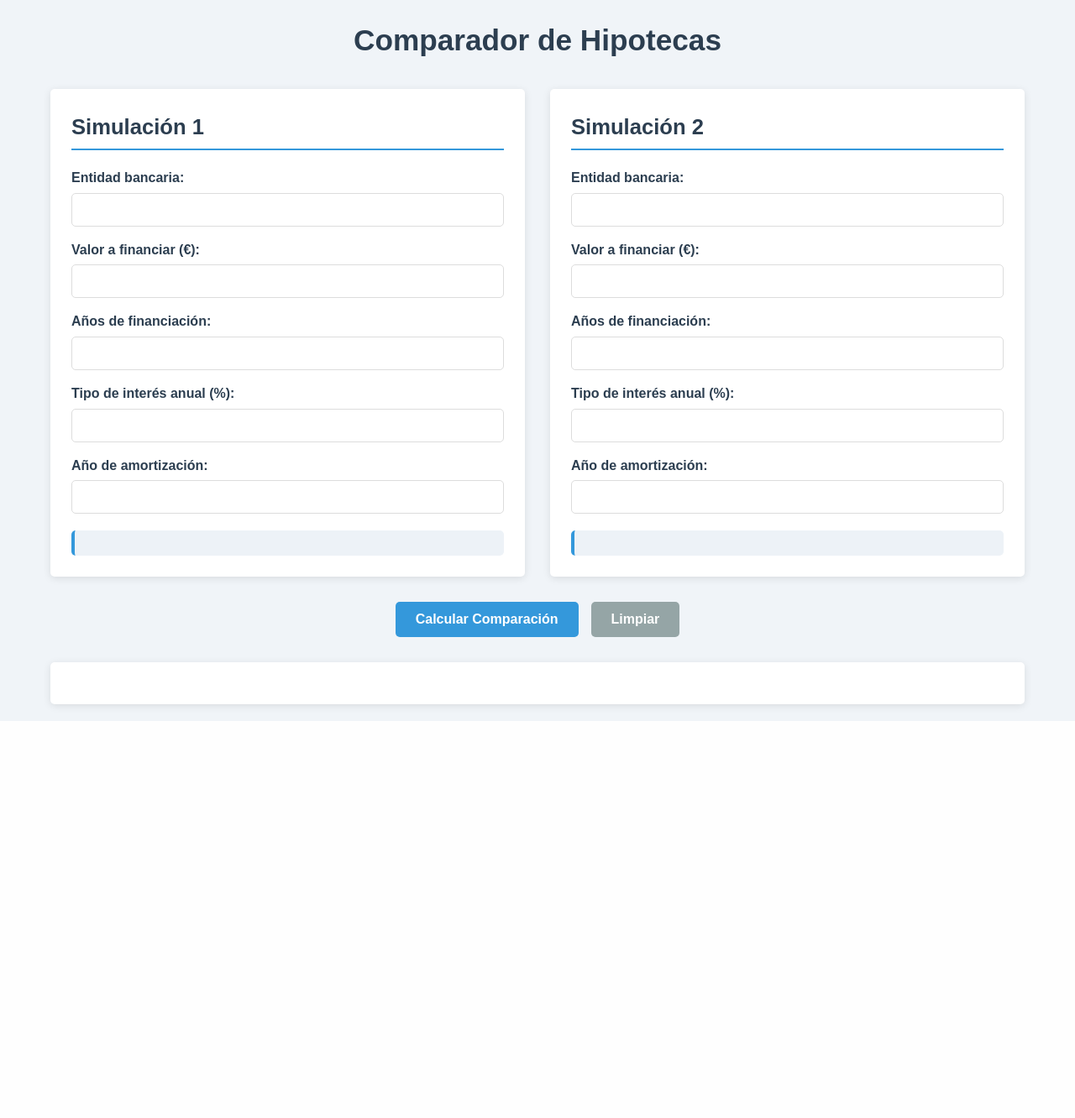
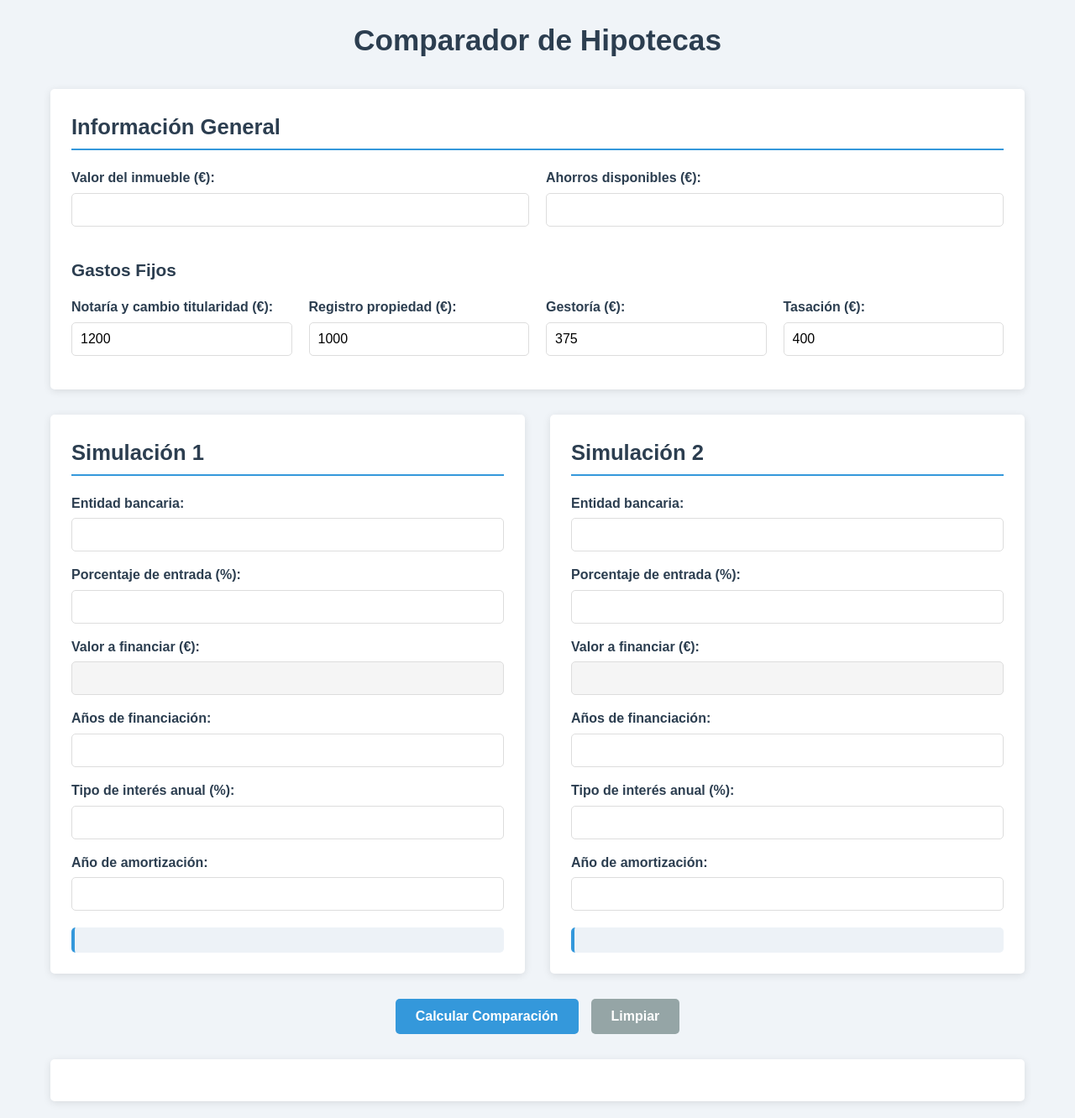
Before and after one commit to CarlosAtalaya/CalculadoraHipoteca, a Flask app: page / in a window 1280 px wide. Shown: the whole page at 84% size. Before the commit the page ends 859 px from the top, so only its background shows below. Run offline with Flask 3, Linux system fonts and the light colour scheme.

Commit message:
Version estable muy buena

```diff
--- a/app.py
+++ b/app.py
@@ -52,9 +52,24 @@ def index():
 
 @app.route('/calcular', methods=['POST'])
 def calcular():
+    # Obtener datos generales
+    valor_inmueble = request.form.get('valor_inmueble', '')
+    ahorros = request.form.get('ahorros', '')
+    notaria = request.form.get('notaria', '')
+    registro = request.form.get('registro', '')
+    gestoria = request.form.get('gestoria', '')
+    tasacion = request.form.get('tasacion', '')
+
+    # Calcular gastos fijos
+    try:
+        gastos_fijos = float(notaria) + float(registro) + float(gestoria) + float(tasacion)
+    except ValueError:
+        gastos_fijos = 0
+
     # Obtener datos del formulario para ambas simulaciones
     # Simulación 1
     nombre_entidad1 = request.form.get('entidad1', '')
+    entrada_porcentaje1 = request.form.get('entrada_porcentaje1', '')
     valor1 = request.form.get('valor1', '')
     anios1 = request.form.get('anios1', '')
     interes1 = request.form.get('interes1', '')
@@ -62,6 +77,7 @@ def calcular():
 
     # Simulación 2
     nombre_entidad2 = request.form.get('entidad2', '')
+    entrada_porcentaje2 = request.form.get('entrada_porcentaje2', '')
     valor2 = request.form.get('valor2', '')
     anios2 = request.form.get('anios2', '')
     interes2 = request.form.get('interes2', '')
@@ -77,6 +93,7 @@ def calcular():
     if cuota1:
         resultados['simulacion1'] = {
             'entidad': nombre_entidad1,
+            'valor_financiar': float(valor1),
             'cuota': cuota1,
             'total': total1,
             'intereses': intereses1,
@@ -92,6 +109,7 @@ def calcular():
     if cuota2:
         resultados['simulacion2'] = {
             'entidad': nombre_entidad2,
+            'valor_financiar': float(valor2),
             'cuota': cuota2,
             'total': total2,
             'intereses': intereses2,
--- a/static/css/styles.css
+++ b/static/css/styles.css
@@ -45,6 +45,44 @@ h2 {
     padding-bottom: 5px;
 }
 
+h3 {
+    color: var(--primary-color);
+    margin-top: 20px;
+    margin-bottom: 15px;
+    font-size: 1.3rem;
+}
+
+/* Panel de información general */
+.general-info-panel {
+    background-color: white;
+    padding: 25px;
+    border-radius: var(--border-radius);
+    box-shadow: var(--box-shadow);
+    margin-bottom: 30px;
+}
+
+.general-info-container {
+    display: flex;
+    flex-wrap: wrap;
+    gap: 20px;
+}
+
+.general-info-container .form-group {
+    flex: 1;
+    min-width: 200px;
+}
+
+.gastos-fijos-container {
+    display: flex;
+    flex-wrap: wrap;
+    gap: 20px;
+}
+
+.gastos-fijos-container .form-group {
+    flex: 1;
+    min-width: 150px;
+}
+
 .simulaciones-container {
     display: flex;
     flex-wrap: wrap;
@@ -86,6 +124,11 @@ input[type="text"]:focus {
     border-color: var(--secondary-color);
     outline: none;
     box-shadow: 0 0 0 2px rgba(52, 152, 219, 0.2);
+}
+
+input[readonly] {
+    background-color: #f5f5f5;
+    cursor: not-allowed;
 }
 
 .buttons-container {
@@ -196,4 +239,9 @@ button {
     .simulacion-panel {
         width: 100%;
     }
+
+    .general-info-container,
+    .gastos-fijos-container {
+        flex-direction: column;
+    }
 }
--- a/static/js/script.js
+++ b/static/js/script.js
@@ -5,9 +5,111 @@ document.addEventListener('DOMContentLoaded', function() {
     const resultados2 = document.getElementById('resultados2');
     const comparacionResultados = document.getElementById('comparacion-resultados');
 
+    // Elementos para cálculos de valores a financiar
+    const valorInmuebleInput = document.getElementById('valor_inmueble');
+    const ahorrosInput = document.getElementById('ahorros');
+    const notariaInput = document.getElementById('notaria');
+    const registroInput = document.getElementById('registro');
+    const gestoriaInput = document.getElementById('gestoria');
+    const tasacionInput = document.getElementById('tasacion');
+    const entradaPorcentaje1Input = document.getElementById('entrada_porcentaje1');
+    const entradaPorcentaje2Input = document.getElementById('entrada_porcentaje2');
+    const valor1Input = document.getElementById('valor1');
+    const valor2Input = document.getElementById('valor2');
+
+    // Calcular valor a financiar cuando cambian los valores relevantes
+    function actualizarValoresFinanciar() {
+        const valorInmueble = parseFloat(valorInmuebleInput.value) || 0;
+        const ahorros = parseFloat(ahorrosInput.value) || 0;
+        const gastosFijos = calcularGastosFijos();
+
+        // Simulación 1
+        const porcentajeEntrada1 = parseFloat(entradaPorcentaje1Input.value) || 0;
+        const entrada1 = valorInmueble * (porcentajeEntrada1 / 100);
+        const valorFinanciar1 = valorInmueble - entrada1;
+        valor1Input.value = valorFinanciar1;
+
+        // Simulación 2
+        const porcentajeEntrada2 = parseFloat(entradaPorcentaje2Input.value) || 0;
+        const entrada2 = valorInmueble * (porcentajeEntrada2 / 100);
+        const valorFinanciar2 = valorInmueble - entrada2;
+        valor2Input.value = valorFinanciar2;
+
+        // Verificar si los ahorros son suficientes para los gastos y las entradas
+        verificarAhorrosSuficientes();
+    }
+
+    // Calcular el total de gastos fijos
+    function calcularGastosFijos() {
+        const notaria = parseFloat(notariaInput.value) || 0;
+        const registro = parseFloat(registroInput.value) || 0;
+        const gestoria = parseFloat(gestoriaInput.value) || 0;
+        const tasacion = parseFloat(tasacionInput.value) || 0;
+
+        return notaria + registro + gestoria + tasacion;
+    }
+
+    // Verificar si los ahorros son suficientes
+    function verificarAhorrosSuficientes() {
+        const valorInmueble = parseFloat(valorInmuebleInput.value) || 0;
+        const ahorros = parseFloat(ahorrosInput.value) || 0;
+        const gastosFijos = calcularGastosFijos();
+
+        // Simulación 1
+        const porcentajeEntrada1 = parseFloat(entradaPorcentaje1Input.value) || 0;
+        const entrada1 = valorInmueble * (porcentajeEntrada1 / 100);
+        const totalNecesario1 = entrada1 + gastosFijos;
+
+        // Simulación 2
+        const porcentajeEntrada2 = parseFloat(entradaPorcentaje2Input.value) || 0;
+        const entrada2 = valorInmueble * (porcentajeEntrada2 / 100);
+        const totalNecesario2 = entrada2 + gastosFijos;
+
+        // Verificamos para simulación 1
+        if (ahorros < totalNecesario1) {
+            entradaPorcentaje1Input.setCustomValidity(`Los ahorros no son suficientes. Necesitas ${totalNecesario1.toLocaleString('es-ES')} €`);
+        } else {
+            entradaPorcentaje1Input.setCustomValidity('');
+        }
+
+        // Verificamos para simulación 2
+        if (ahorros < totalNecesario2) {
+            entradaPorcentaje2Input.setCustomValidity(`Los ahorros no son suficientes. Necesitas ${totalNecesario2.toLocaleString('es-ES')} €`);
+        } else {
+            entradaPorcentaje2Input.setCustomValidity('');
+        }
+    }
+
+    // Eventos para actualizar valores
+    [valorInmuebleInput, ahorrosInput, entradaPorcentaje1Input, entradaPorcentaje2Input,
+     notariaInput, registroInput, gestoriaInput, tasacionInput].forEach(input => {
+        input.addEventListener('input', actualizarValoresFinanciar);
+    });
+
     // Evento para calcular al enviar el formulario
     formulario.addEventListener('submit', function(e) {
         e.preventDefault();
+
+        // Verificar si los ahorros son suficientes antes de calcular
+        const valorInmueble = parseFloat(valorInmuebleInput.value) || 0;
+        const ahorros = parseFloat(ahorrosInput.value) || 0;
+        const gastosFijos = calcularGastosFijos();
+
+        // Simulación 1
+        const porcentajeEntrada1 = parseFloat(entradaPorcentaje1Input.value) || 0;
+        const entrada1 = valorInmueble * (porcentajeEntrada1 / 100);
+        const totalNecesario1 = entrada1 + gastosFijos;
+
+        // Simulación 2
+        const porcentajeEntrada2 = parseFloat(entradaPorcentaje2Input.value) || 0;
+        const entrada2 = valorInmueble * (porcentajeEntrada2 / 100);
+        const totalNecesario2 = entrada2 + gastosFijos;
+
+        if (ahorros < totalNecesario1 || ahorros < totalNecesario2) {
+            alert('Los ahorros disponibles no son suficientes para cubrir la entrada y los gastos fijos.');
+            return;
+        }
+
         calcularHipotecas();
     });
 
@@ -27,8 +129,8 @@ document.addEventListener('DOMContentLoaded', function() {
     const anioAmortizacion2Input = document.getElementById('anio_amortizacion2');
 
     anioAmortizacion1Input.addEventListener('input', function() {
-        const anios = parseInt(anios1Input.value);
-        const anioAmortizacion = parseInt(anioAmortizacion1Input.value);
+        const anios = parseInt(anios1Input.value) || 0;
+        const anioAmortizacion = parseInt(anioAmortizacion1Input.value) || 0;
 
         if (anioAmortizacion > anios) {
             anioAmortizacion1Input.setCustomValidity('El año de amortización no puede ser mayor que los años de financiación');
@@ -38,8 +140,8 @@ document.addEventListener('DOMContentLoaded', function() {
     });
 
     anioAmortizacion2Input.addEventListener('input', function() {
-        const anios = parseInt(anios2Input.value);
-        const anioAmortizacion = parseInt(anioAmortizacion2Input.value);
+        const anios = parseInt(anios2Input.value) || 0;
+        const anioAmortizacion = parseInt(anioAmortizacion2Input.value) || 0;
 
         if (anioAmortizacion > anios) {
             anioAmortizacion2Input.setCustomValidity('El año de amortización no puede ser mayor que los años de financiación');
@@ -48,19 +150,38 @@ document.addEventListener('DOMContentLoaded', function() {
         }
     });
 
-    // Duplicar valores entre simulaciones
-    document.getElementById('valor1').addEventListener('input', function() {
-        document.getElementById('valor2').value = this.value;
-    });
+    // Duplicar años entre simulaciones
+    anios1Input.addEventListener('input', function() {
+        anios2Input.value = this.value;
 
-    document.getElementById('anios1').addEventListener('input', function() {
-        document.getElementById('anios2').value = this.value;
+        // Actualizar validación de año de amortización
+        const anioAmortizacion2 = parseInt(anioAmortizacion2Input.value) || 0;
+        if (anioAmortizacion2 > parseInt(this.value)) {
+            anioAmortizacion2Input.setCustomValidity('El año de amortización no puede ser mayor que los años de financiación');
+        } else {
+            anioAmortizacion2Input.setCustomValidity('');
+        }
     });
 
     // Función principal para calcular hipotecas
     function calcularHipotecas() {
         // Obtener datos del formulario
         const formData = new FormData(formulario);
+
+        // Añadir información sobre gastos a los resultados
+        const valorInmueble = parseFloat(valorInmuebleInput.value);
+        const ahorros = parseFloat(ahorrosInput.value);
+        const gastosFijos = calcularGastosFijos();
+
+        // Simulación 1
+        const porcentajeEntrada1 = parseFloat(entradaPorcentaje1Input.value);
+        const entrada1 = valorInmueble * (porcentajeEntrada1 / 100);
+        const ahorrosRestantes1 = ahorros - entrada1 - gastosFijos;
+
+        // Simulación 2
+        const porcentajeEntrada2 = parseFloat(entradaPorcentaje2Input.value);
+        const entrada2 = valorInmueble * (porcentajeEntrada2 / 100);
+        const ahorrosRestantes2 = ahorros - entrada2 - gastosFijos;
 
         // Enviar datos al servidor
         fetch('/calcular', {
@@ -73,6 +194,12 @@ document.addEventListener('DOMContentLoaded', function() {
             if (data.simulacion1) {
                 resultados1.innerHTML = `
                     <p><strong>Entidad bancaria:</strong> ${data.simulacion1.entidad}</p>
+                    <p><strong>Valor inmueble:</strong> ${valorInmueble.toLocaleString('es-ES')} €</p>
+                    <p><strong>Entrada (${porcentajeEntrada1}%):</strong> ${entrada1.toLocaleString('es-ES')} €</p>
+                    <p><strong>Gastos fijos:</strong> ${gastosFijos.toLocaleString('es-ES')} €</p>
+                    <p><strong>Desembolso inicial:</strong> ${(entrada1 + gastosFijos).toLocaleString('es-ES')} €</p>
+                    <p><strong>Ahorros restantes:</strong> ${ahorrosRestantes1.toLocaleString('es-ES')} €</p>
+                    <p><strong>Valor a financiar:</strong> ${data.simulacion1.valor_financiar.toLocaleString('es-ES')} €</p>
                     <p><strong>Cuota mensual:</strong> ${data.simulacion1.cuota.toLocaleString('es-ES')} €</p>
                     <p><strong>Total pagado:</strong> ${data.simulacion1.total.toLocaleString('es-ES')} €</p>
                     <p><strong>Total intereses:</strong> ${data.simulacion1.intereses.toLocaleString('es-ES')} €</p>
@@ -88,6 +215,12 @@ document.addEventListener('DOMContentLoaded', function() {
             if (data.simulacion2) {
                 resultados2.innerHTML = `
                     <p><strong>Entidad bancaria:</strong> ${data.simulacion2.entidad}</p>
+                    <p><strong>Valor inmueble:</strong> ${valorInmueble.toLocaleString('es-ES')} €</p>
+                    <p><strong>Entrada (${porcentajeEntrada2}%):</strong> ${entrada2.toLocaleString('es-ES')} €</p>
+                    <p><strong>Gastos fijos:</strong> ${gastosFijos.toLocaleString('es-ES')} €</p>
+                    <p><strong>Desembolso inicial:</strong> ${(entrada2 + gastosFijos).toLocaleString('es-ES')} €</p>
+                    <p><strong>Ahorros restantes:</strong> ${ahorrosRestantes2.toLocaleString('es-ES')} €</p>
+                    <p><strong>Valor a financiar:</strong> ${data.simulacion2.valor_financiar.toLocaleString('es-ES')} €</p>
                     <p><strong>Cuota mensual:</strong> ${data.simulacion2.cuota.toLocaleString('es-ES')} €</p>
                     <p><strong>Total pagado:</strong> ${data.simulacion2.total.toLocaleString('es-ES')} €</p>
                     <p><strong>Total intereses:</strong> ${data.simulacion2.intereses.toLocaleString('es-ES')} €</p>
@@ -106,18 +239,22 @@ document.addEventListener('DOMContentLoaded', function() {
 
                 let htmlComparacion = '<h2>Comparativa entre entidades</h2>';
 
+                // Desembolso inicial
+                const desembolso1 = entrada1 + gastosFijos;
+                const desembolso2 = entrada2 + gastosFijos;
+                const difDesembolso = desembolso1 - desembolso2;
+
+                htmlComparacion += crearFilaComparacion(
+                    'Diferencia en desembolso inicial',
+                    difDesembolso,
+                    entidad1,
+                    entidad2
+                );
+
                 // Cuota mensual
                 htmlComparacion += crearFilaComparacion(
                     'Diferencia en cuota mensual',
                     data.diferencias.cuota,
-                    entidad1,
-                    entidad2
-                );
-
-                // Total pagado
-                htmlComparacion += crearFilaComparacion(
-                    'Diferencia en total pagado',
-                    data.diferencias.total,
                     entidad1,
                     entidad2
                 );
@@ -130,9 +267,21 @@ document.addEventListener('DOMContentLoaded', function() {
                     entidad2
                 );
 
-                // Añadir recomendación
-                const mejorOpcion = data.diferencias.total < 0 ? entidad2 : entidad1;
-                const ahorro = Math.abs(data.diferencias.total).toLocaleString('es-ES');
+                // Calcular coste total (entrada + gastos + hipoteca)
+                const costeTotalGlobal1 = desembolso1 + data.simulacion1.total;
+                const costeTotalGlobal2 = desembolso2 + data.simulacion2.total;
+                const difCosteTotalGlobal = costeTotalGlobal1 - costeTotalGlobal2;
+
+                htmlComparacion += crearFilaComparacion(
+                    'Diferencia en coste total global',
+                    difCosteTotalGlobal,
+                    entidad1,
+                    entidad2
+                );
+
+                // Añadir recomendación basada en coste total global
+                const mejorOpcion = difCosteTotalGlobal < 0 ? entidad1 : entidad2;
+                const ahorro = Math.abs(difCosteTotalGlobal).toLocaleString('es-ES');
 
                 htmlComparacion += `
                     <div class="comparacion-item">
--- a/templates/index.html
+++ b/templates/index.html
@@ -12,6 +12,41 @@
         <h1>Comparador de Hipotecas</h1>
 
         <form id="formulario-hipotecas">
+            <!-- Sección de datos generales -->
+            <div class="general-info-panel">
+                <h2>Información General</h2>
+                <div class="general-info-container">
+                    <div class="form-group">
+                        <label for="valor_inmueble">Valor del inmueble (€):</label>
+                        <input type="number" id="valor_inmueble" name="valor_inmueble" min="1" step="any" required>
+                    </div>
+                    <div class="form-group">
+                        <label for="ahorros">Ahorros disponibles (€):</label>
+                        <input type="number" id="ahorros" name="ahorros" min="0" step="any" required>
+                    </div>
+                </div>
+
+                <h3>Gastos Fijos</h3>
+                <div class="gastos-fijos-container">
+                    <div class="form-group">
+                        <label for="notaria">Notaría y cambio titularidad (€):</label>
+                        <input type="number" id="notaria" name="notaria" value="1200" step="any" required>
+                    </div>
+                    <div class="form-group">
+                        <label for="registro">Registro propiedad (€):</label>
+                        <input type="number" id="registro" name="registro" value="1000" step="any" required>
+                    </div>
+                    <div class="form-group">
+                        <label for="gestoria">Gestoría (€):</label>
+                        <input type="number" id="gestoria" name="gestoria" value="375" step="any" required>
+                    </div>
+                    <div class="form-group">
+                        <label for="tasacion">Tasación (€):</label>
+                        <input type="number" id="tasacion" name="tasacion" value="400" step="any" required>
+                    </div>
+                </div>
+            </div>
+
             <div class="simulaciones-container">
                 <!-- Simulación 1 -->
                 <div class="simulacion-panel">
@@ -21,8 +56,12 @@
                         <input type="text" id="entidad1" name="entidad1" required>
                     </div>
                     <div class="form-group">
+                        <label for="entrada_porcentaje1">Porcentaje de entrada (%):</label>
+                        <input type="number" id="entrada_porcentaje1" name="entrada_porcentaje1" min="0" max="100" step="0.1" required>
+                    </div>
+                    <div class="form-group">
                         <label for="valor1">Valor a financiar (€):</label>
-                        <input type="number" id="valor1" name="valor1" min="1" step="any" required>
+                        <input type="number" id="valor1" name="valor1" min="1" step="any" readonly>
                     </div>
                     <div class="form-group">
                         <label for="anios1">Años de financiación:</label>
@@ -50,8 +89,12 @@
                         <input type="text" id="entidad2" name="entidad2" required>
                     </div>
                     <div class="form-group">
+                        <label for="entrada_porcentaje2">Porcentaje de entrada (%):</label>
+                        <input type="number" id="entrada_porcentaje2" name="entrada_porcentaje2" min="0" max="100" step="0.1" required>
+                    </div>
+                    <div class="form-group">
                         <label for="valor2">Valor a financiar (€):</label>
-                        <input type="number" id="valor2" name="valor2" min="1" step="any" required>
+                        <input type="number" id="valor2" name="valor2" min="1" step="any" readonly>
                     </div>
                     <div class="form-group">
                         <label for="anios2">Años de financiación:</label>
```
